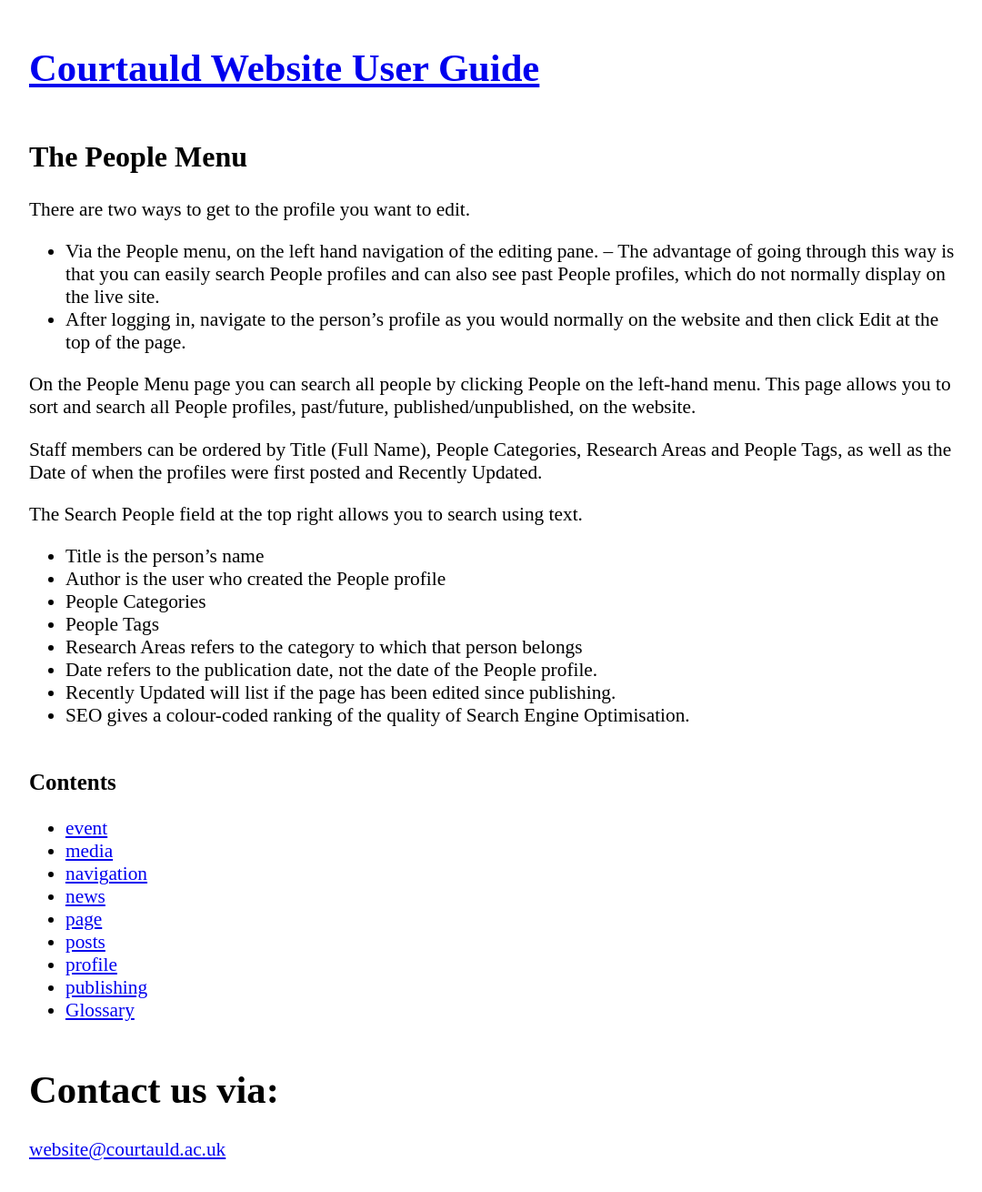
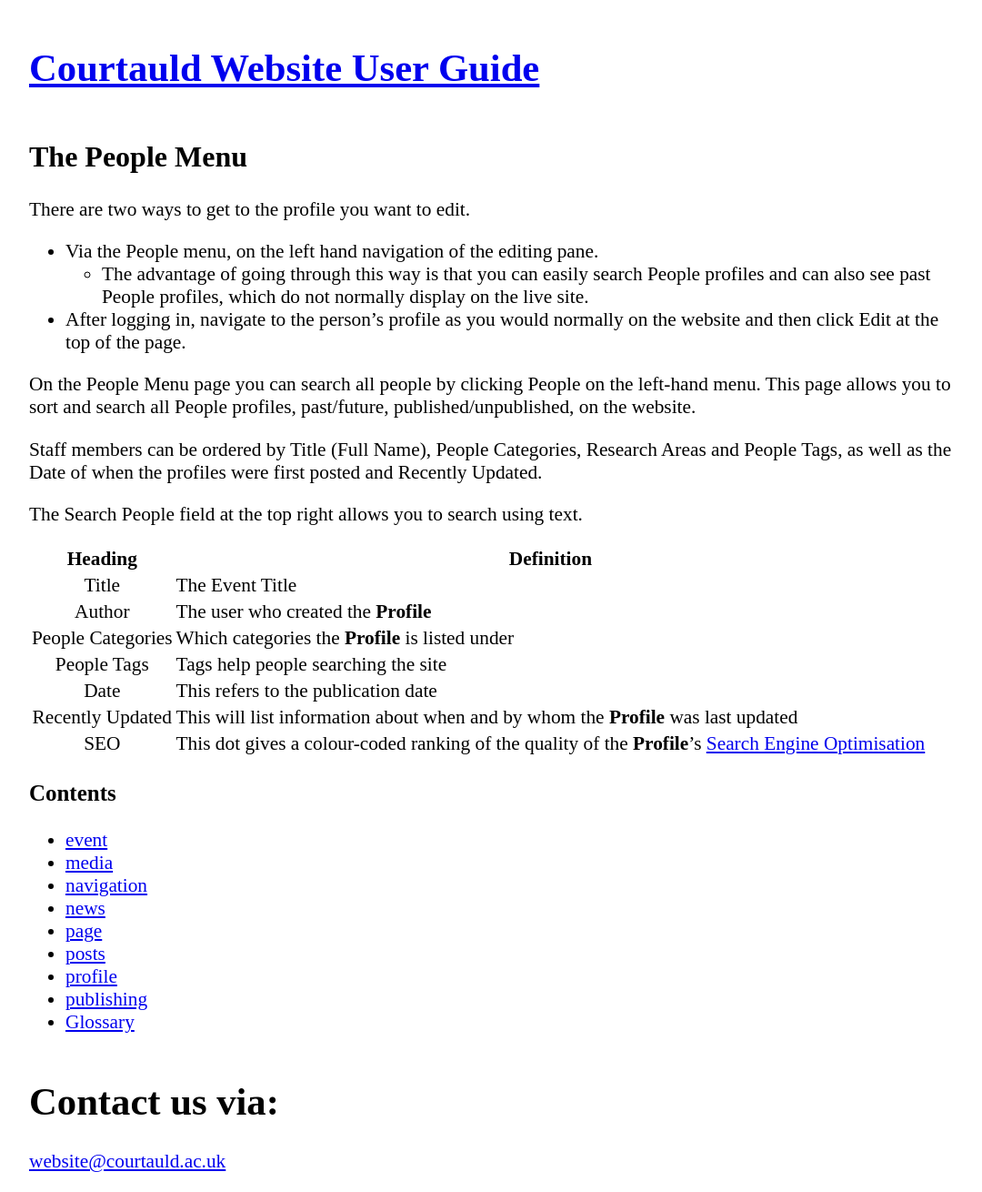
Before and after one commit to Courtauld/guide, a Jekyll site: the page built from _profile/people-menu.md, in a window 1280 px wide. Shown: the whole page at 91% size, without its empty margins (96-1176 px from the left). Built offline with Jekyll 4.4.1, drawn with Linux system fonts in a browser that asks for light colours.

Commit message:
Add info on finding profiles, also reformats the definition list to a table, from a bulleted list

```diff
--- a/_profile/people-menu.md
+++ b/_profile/people-menu.md
@@ -1,12 +1,11 @@
 ---
 title: The People Menu
 ---
-
 There are two ways to get to the profile you want to edit.
 
-- Via the People menu, on the left hand navigation of the editing pane.
--- The advantage of going through this way is that you can easily search People profiles and can also see past People profiles, which do not normally display on the live site.
-- After logging in, navigate to the person’s profile as you would normally on the website and then click Edit at the top of the page.
+* Via the People menu, on the left hand navigation of the editing pane.
+    * The advantage of going through this way is that you can easily search People profiles and can also see past People profiles, which do not normally display on the live site.
+* After logging in, navigate to the person’s profile as you would normally on the website and then click Edit at the top of the page.
 
 On the People Menu page you can search all people by clicking People on the left-hand menu. This page allows you to sort and search all People profiles, past/future, published/unpublished, on the website.
 
@@ -14,11 +13,12 @@
 
 The Search People field at the top right allows you to search using text.
 
-- Title is the person’s name
-- Author is the user who created the People profile
-- People Categories
-- People Tags
-- Research Areas refers to the category to which that person belongs
-- Date refers to the publication date, not the date of the People profile.
-- Recently Updated will list if the page has been edited since publishing.
-- SEO gives a colour-coded ranking of the quality of Search Engine Optimisation.
+| Heading | Definition |
+|:---:|---|
+| Title | The Event Title |
+| Author | The user who created the **Profile** |
+| People Categories | Which categories the **Profile** is listed under |
+| People Tags | Tags help people searching the site |
+| Date | This refers to the publication date |
+| Recently Updated | This will list information about when and by whom the **Profile** was last updated |
+| SEO | This dot gives a colour-coded ranking of the quality of the **Profile**'s [Search Engine Optimisation](/glossary) |
```
